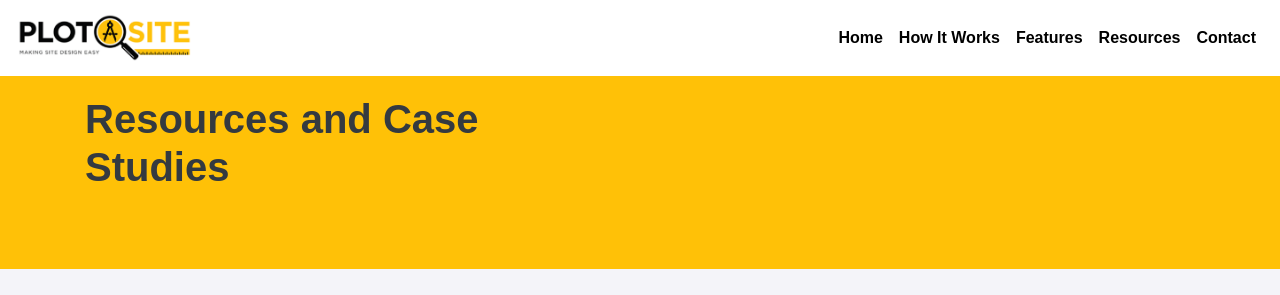
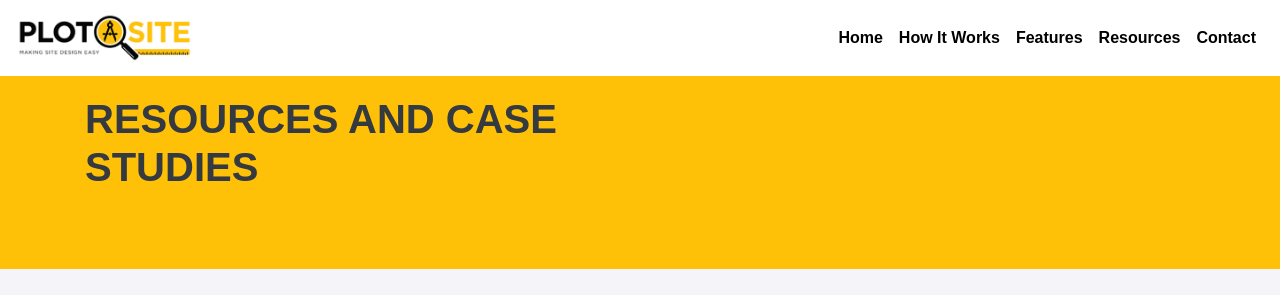
Before and after one commit to Dan168/PlotASite, a plain HTML site: page resources.html in a window 1280 px wide. Shown: the top 295 px of the page. Drawn offline with nearby package versions, Linux system fonts and the light colour scheme.

Commit message:
Update resources.html

```diff
--- a/resources.html
+++ b/resources.html
@@ -36,7 +36,7 @@
   <div class="container">
     <div class="row align-items-center">
       <div class="col-md-6">
-        <h1>Resources and Case Studies</h1>
+        <h1>RESOURCES AND CASE STUDIES</h1>
       </div>
     </div>
   </div>
```
